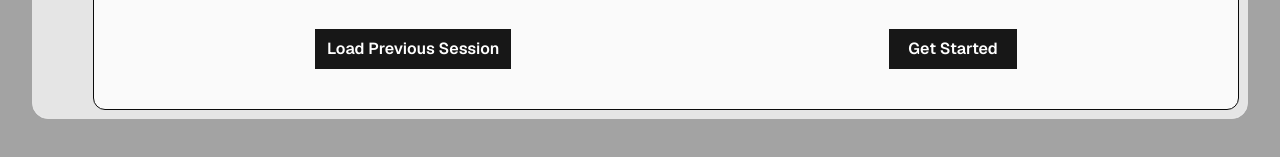
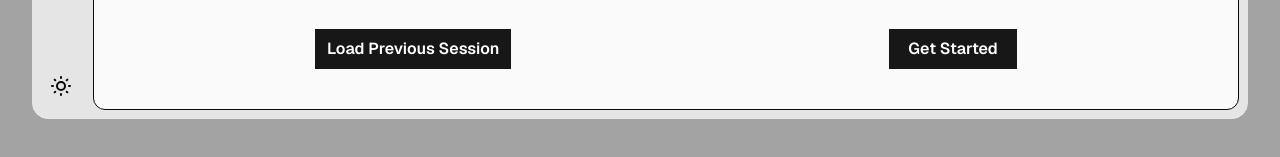
Before and after one commit to webdevsk/vision-statement-generator-tool-with-gemini, a Next.js app: page / in a window 1280 px wide. Shown: the part 601-758 px from the top of the page. Built offline with nearby package versions, Linux system fonts and the light colour scheme.

Commit message:
Implemented Theme functionality

```diff
--- a/src/actions/get-gemini-response.js
+++ b/src/actions/get-gemini-response.js
@@ -7,7 +7,7 @@ export async function getGeminiResponse(prompt) {
     const genAI = new GoogleGenerativeAI(process.env.GEMINI_API_KEY)
     const model = genAI.getGenerativeModel({
         model: "gemini-1.5-flash",
-        systemInstruction: "Your job is to generate vision statement for businesses. If no information is given, you can generate a random one. You must provide your response in plain HTML contained in a 'div' tag and starting with the business name in 'H3' tag following by 'Vision Statement' in a 'H4' tag. Don't give any explanation. Use proper semantic tags. For H1-H6, small and p tags, add the className 'variant-{tag}'. For example: variant-h6, variant-small. For text decoration cases like bold, italic and underline, just add classNames with the same term. For example: italic, bold. For ul and ol, add these classNames respectively: list-disc, list-decimal. You should generate content as much as possible without hitting any given limit. Semantic tags and classNames are excluded from character limits and they must be closed properly to be parsed.",
+        systemInstruction: "Your job is to generate vision statement for businesses. If no information is given, you can generate a random one. You must provide your response in plain HTML contained in a 'div' tag. Don't give any explanation. Use proper semantic tags. For H1-H6, small and p tags, add the className 'variant-{tagname}'. For example: variant-h6, variant-small. For text decoration cases like bold, italic and underline, just add classNames with the same term. For example: italic, bold. For ul and ol, add these classNames respectively: list-disc, list-decimal. Your generated content should be minimum 50% of any given limit. Semantic tags and classNames are excluded from character limits and they must be closed properly to be parsed. Start off with the business name in 'H3' tag following by 'Vision Statement' in a 'H4' tag.",
         generationConfig: { maxOutputTokens: 200, temperature: 2.0, },
     })
 
--- a/src/app/(root)/carousel.jsx
+++ b/src/app/(root)/carousel.jsx
@@ -17,7 +17,7 @@ export function EmblaCarousel({ embla }) {
     () => questions.map(q => [q, ""]),
     [questions]
   )
-  const initialConfig = { "Character Limit": 1000, "Line Limit": 50 }
+  const initialConfig = { "Character Limit": 1000, "Line Limit": 100 }
 
   const [emblaRef, emblaApi] = embla
   const [promptData, setPromptData] = useLocalStorage(
@@ -121,7 +121,10 @@ export function EmblaCarousel({ embla }) {
 
         {/* Questions */}
         {questions?.map((question, i) => (
-          <EmblaSlide key={i}>
+          <EmblaSlide
+            TagName="label"
+            key={i}
+          >
             <h2 className="leading-none variant-h2 rounded-full mt-4 lg:mt-8 min-w-12 min-h-12 lg:min-w-16 lg:min-h-16 grid place-items-center justify-self-start border-4 border-current">
               {i + 1}
             </h2>
@@ -188,7 +191,7 @@ export function EmblaCarousel({ embla }) {
               <h5 className="variant-h5">Line Limit:</h5>
               <Slider
                 min={1}
-                max={50}
+                max={100}
                 value={[config["Line Limit"]]}
                 onChange={value =>
                   setConfig(prevState => ({
@@ -271,9 +274,9 @@ export function EmblaCarousel({ embla }) {
   )
 }
 
-function EmblaSlide({ className, children, ...rest }) {
+function EmblaSlide({ TagName = "div", className, children, ...rest }) {
   return (
-    <div
+    <TagName
       className={cn(
         "embla__slide border border-current rounded-2xl lg:rounded-xl gap-4 grid auto-cols-fr grid-rows-[max-content_max-content_minmax(0,_1fr)_max-content]",
         className
@@ -281,6 +284,6 @@ function EmblaSlide({ className, children, ...rest }) {
       {...rest}
     >
       {children}
-    </div>
+    </TagName>
   )
 }
--- a/src/app/(root)/sidebar-container.jsx
+++ b/src/app/(root)/sidebar-container.jsx
@@ -2,10 +2,16 @@
 import { Sidebar, SidebarBody, SidebarButton } from "@/components/ui/sidebar"
 import { questions } from "@/data/questions"
 import { useEmblaPagination } from "@/hooks/use-embla-pagination"
+import useLocalStorage from "@/hooks/use-local-storage"
 import { cn } from "@/lib/utils"
-import { IconAdjustmentsHorizontal, IconSparkles } from "@tabler/icons-react"
+import {
+  IconAdjustmentsHorizontal,
+  IconMoon,
+  IconSparkles,
+  IconSun
+} from "@tabler/icons-react"
 import { motion } from "framer-motion"
-import { useState } from "react"
+import { useEffect, useState } from "react"
 
 export function SidebarContainer({ embla }) {
   const [open, setOpen] = useState(false)
@@ -14,6 +20,16 @@ export function SidebarContainer({ embla }) {
   const { selectedIndex, scrollSnaps, onButtonClick } =
     useEmblaPagination(emblaApi)
 
+  // 0 = Light, 1 = Dark
+  const [themePref, setThemePref] = useLocalStorage("themePref", 0)
+
+  function cycleThemePref() {
+    setThemePref(prevTheme => !prevTheme)
+  }
+
+  useEffect(() => {
+    document.documentElement.classList.toggle("dark", themePref)
+  }, [themePref])
   return (
     <>
       <Sidebar
@@ -74,7 +90,14 @@ export function SidebarContainer({ embla }) {
               />
             </div>
           </div>
-          <div>{/* Theme toggler */}</div>
+          <div className="px-4">
+            <SidebarButton
+              className="font-semibold"
+              onClick={cycleThemePref}
+              label="Toggle Theme"
+              icon={themePref ? <IconMoon size={24} /> : <IconSun size={24} />}
+            ></SidebarButton>
+          </div>
         </SidebarBody>
       </Sidebar>
     </>
--- a/src/components/ui/sidebar.jsx
+++ b/src/components/ui/sidebar.jsx
@@ -152,7 +152,7 @@ export const SidebarButton = ({ icon, label, className, ...props }) => {
   return (
     <button
       className={cn(
-        "flex items-center justify-start gap-2  group/sidebar py-1",
+        "flex items-center justify-start gap-2 variant-p group/sidebar py-1",
         className
       )}
       {...props}
@@ -163,7 +163,7 @@ export const SidebarButton = ({ icon, label, className, ...props }) => {
           display: animate ? (open ? "inline-block" : "none") : "inline-block",
           opacity: animate ? (open ? 1 : 0) : 1
         }}
-        className="variant-p font-normal group-hover/sidebar:translate-x-1 transition duration-150 whitespace-pre inline-block !p-0 !m-0"
+        className=" group-hover/sidebar:translate-x-1 transition duration-150 whitespace-pre inline-block !p-0 !m-0"
       >
         {label}
       </motion.span>
```
